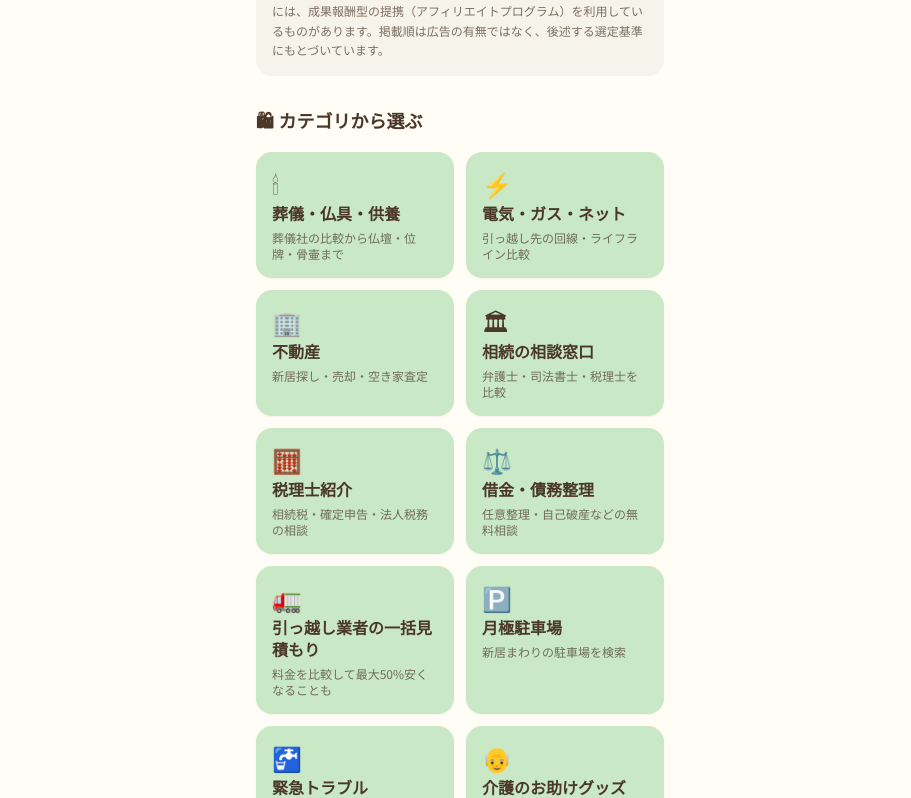
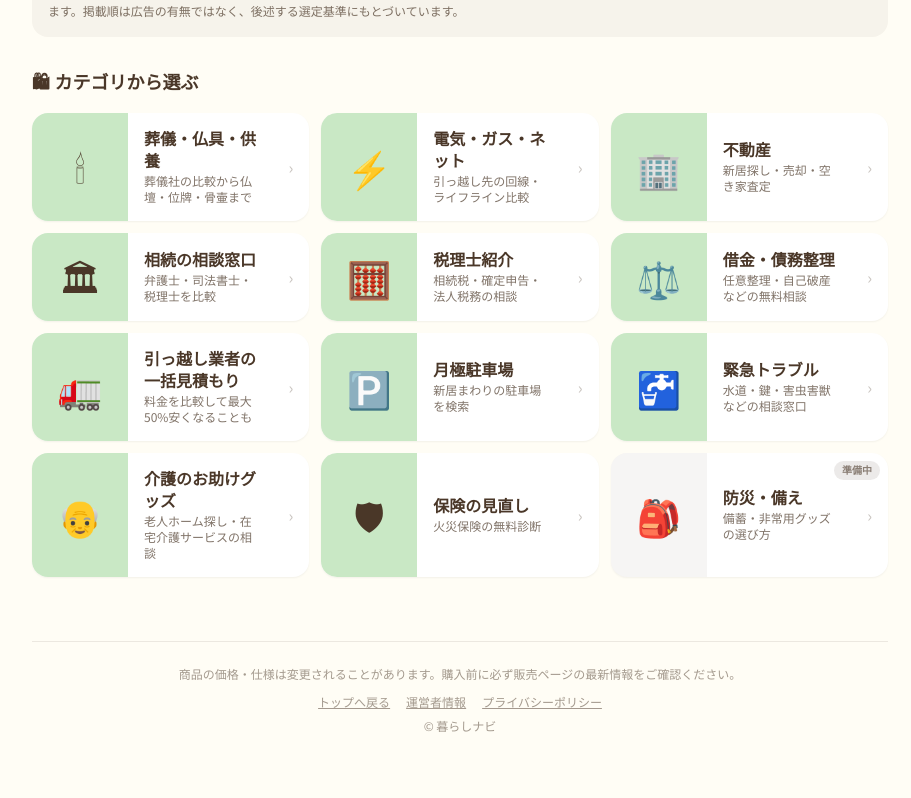
Before and after one commit to sincere1229/kurashi-navi, a Next.js app: page /goods in a window 1280 px wide. Shown: the part 487-1285 px from the top of the page, without its empty margins (180-1091 px from the left). Built offline with nearby package versions, Linux system fonts and the light colour scheme; a web font is replaced by a local one.

Commit message:
Update page.tsx

```diff
--- a/app/goods/page.tsx
+++ b/app/goods/page.tsx
@@ -26,7 +26,7 @@ const GOODS_CATEGORIES: GoodsCategory[] = [
 
 export default function GoodsHubPage() {
   return (
-    <main className="mx-auto max-w-md px-5 pb-16">
+    <main className="mx-auto max-w-md md:max-w-2xl lg:max-w-4xl px-5 pb-16">
       <header className="flex items-center justify-between py-4">
         <Link href="/" className="font-maru text-xl font-black">
           暮らしナビ<span className="text-piyodeep">🏠</span>
@@ -57,7 +57,7 @@ export default function GoodsHubPage() {
 
       <section className="mt-8">
         <h2 className="font-maru text-lg font-bold">🛍 カテゴリから選ぶ</h2>
-        <div className="mt-4 grid grid-cols-2 gap-3">
+        <div className="mt-4 grid grid-cols-2 gap-3 md:grid-cols-2 lg:grid-cols-3">
           {GOODS_CATEGORIES.map((c) => (
             <GoodsCard key={c.title} category={c} />
           ))}
@@ -84,18 +84,30 @@ function GoodsCard({ category }: { category: GoodsCategory }) {
     <Link
       href={category.href}
       aria-disabled={!isLive}
-      className={`relative flex flex-col gap-1 rounded-2xl p-4 shadow-sm transition active:scale-95 ${
-        isLive ? "bg-piyo" : "bg-white"
+      className={`relative flex flex-col gap-1 overflow-hidden rounded-2xl p-4 shadow-sm transition active:scale-95 md:flex-row md:items-center md:gap-4 md:p-0 ${
+        isLive ? "bg-piyo md:bg-white" : "bg-white"
       }`}
     >
       {!isLive && (
-        <span className="font-maru absolute right-2 top-2 rounded-full bg-cocoa/10 px-2 py-0.5 text-[10px] font-bold text-cocoa/60">
+        <span className="font-maru absolute right-2 top-2 z-10 rounded-full bg-cocoa/10 px-2 py-0.5 text-[10px] font-bold text-cocoa/60">
           準備中
         </span>
       )}
-      <span className="text-2xl">{category.emoji}</span>
-      <p className="font-maru font-bold leading-snug">{category.title}</p>
-      <p className="text-xs text-cocoa/70">{category.desc}</p>
+
+      <div
+        className={`flex shrink-0 items-center justify-center text-2xl md:h-full md:w-24 md:text-4xl md:py-6 ${
+          isLive ? "md:bg-piyo" : "md:bg-cocoa/5"
+        }`}
+      >
+        {category.emoji}
+      </div>
+
+      <div className="md:flex-1 md:py-4 md:pr-4">
+        <p className="font-maru font-bold leading-snug">{category.title}</p>
+        <p className="text-xs text-cocoa/70">{category.desc}</p>
+      </div>
+
+      <span className="hidden text-cocoa/30 md:block md:pr-4">›</span>
     </Link>
   );
 }
```
